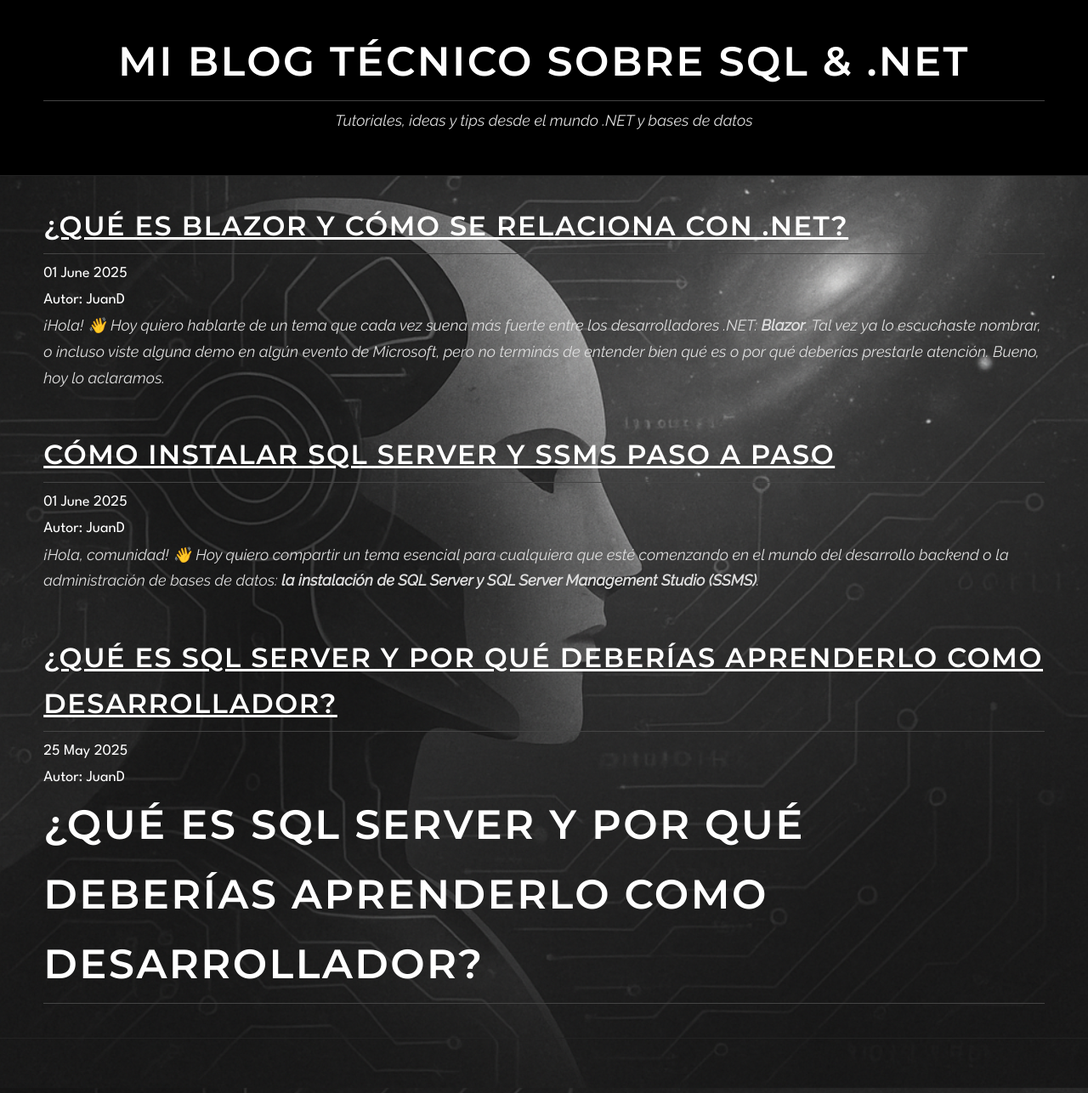
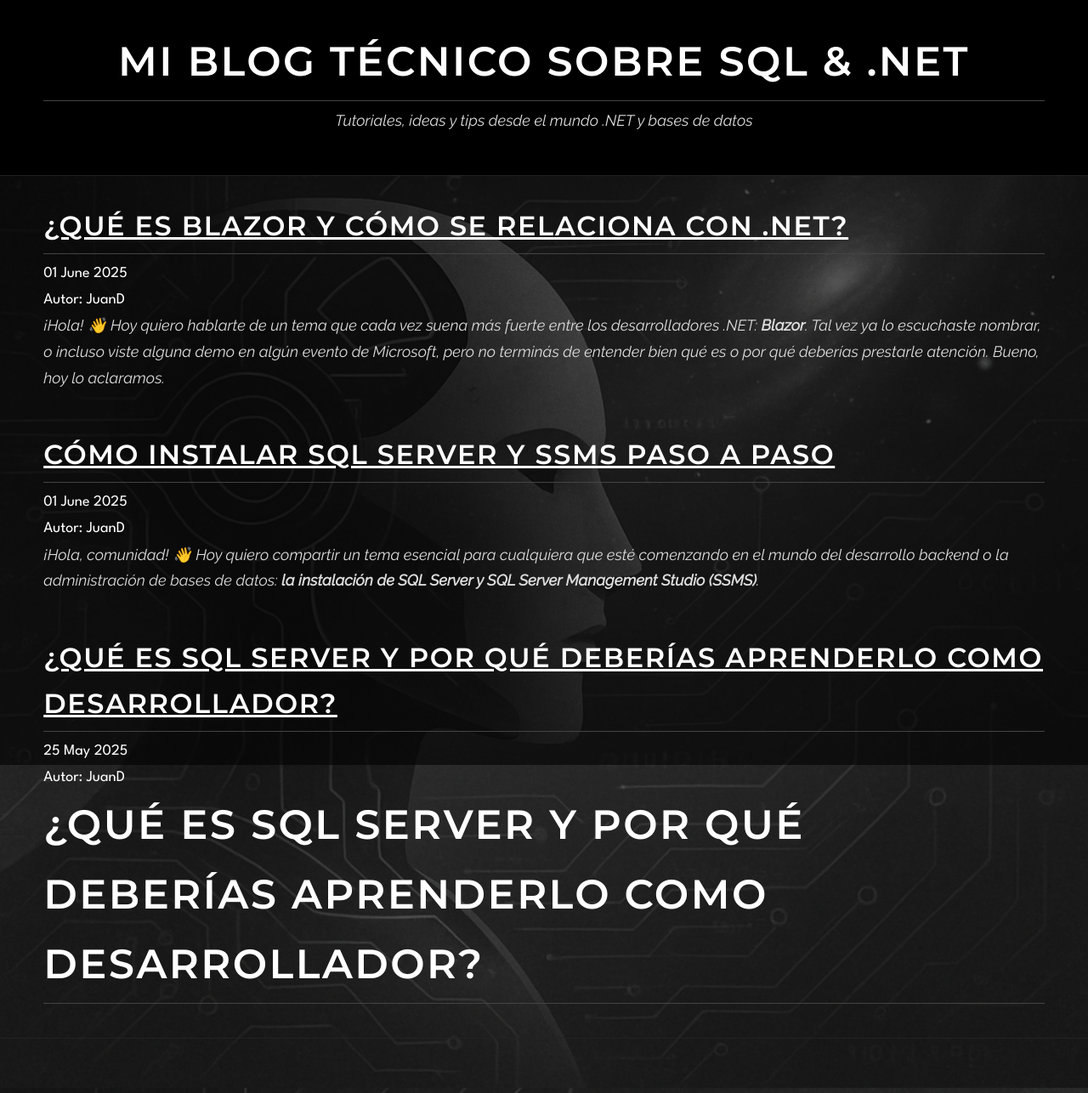
Before and after one commit to dotnetdba/dotnetdba.github.io, a Jekyll site: the page built from index.md, in a window 1280 px wide. Shown: the whole page at 85% size. Built offline with Jekyll 4.4.1, drawn with Linux system fonts in a browser that asks for light colours.

Commit message:
Update home.html

```diff
--- a/_layouts/home.html
+++ b/_layouts/home.html
@@ -10,6 +10,8 @@
   </style>
 </head>
 <body>
+  <div class="background-overlay"></div>
+
   <header>
     <h1>Mi Blog Técnico sobre SQL & .NET</h1>
     <p style="margin-top: 0.5rem; font-style: italic;">Tutoriales, ideas y tips desde el mundo .NET y bases de datos</p>
```
